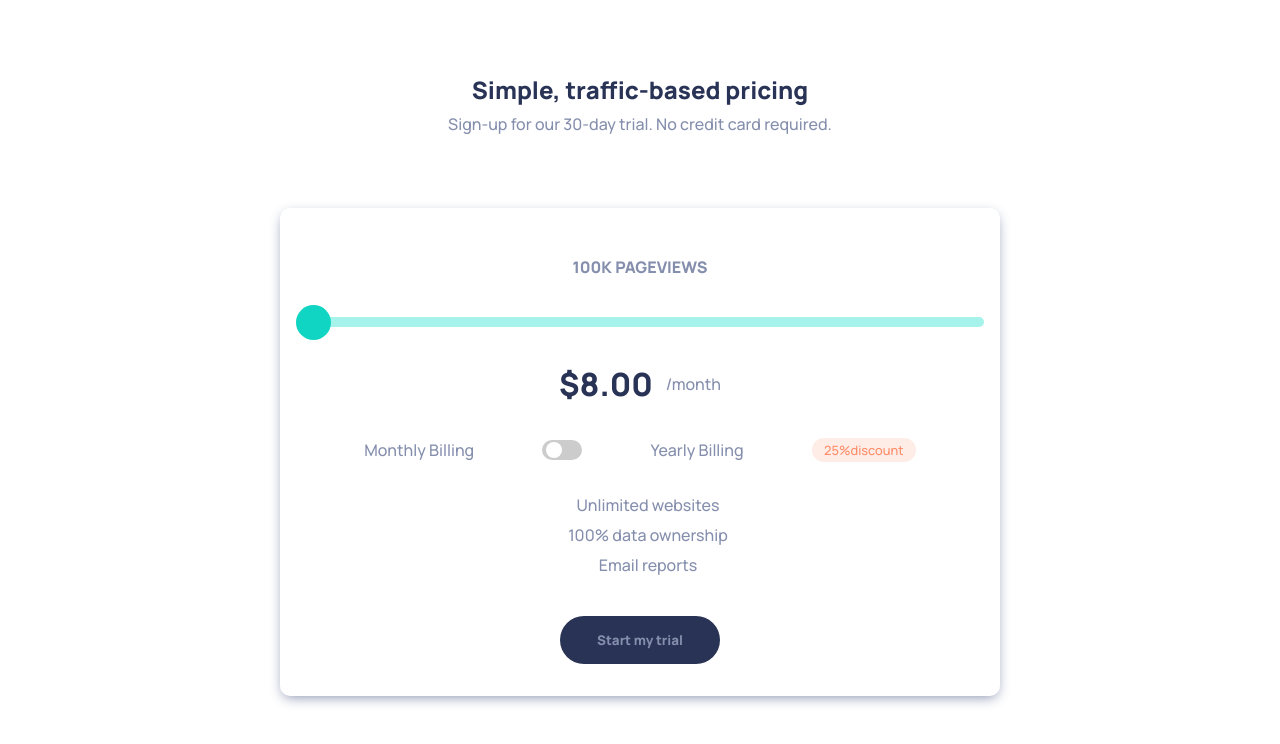
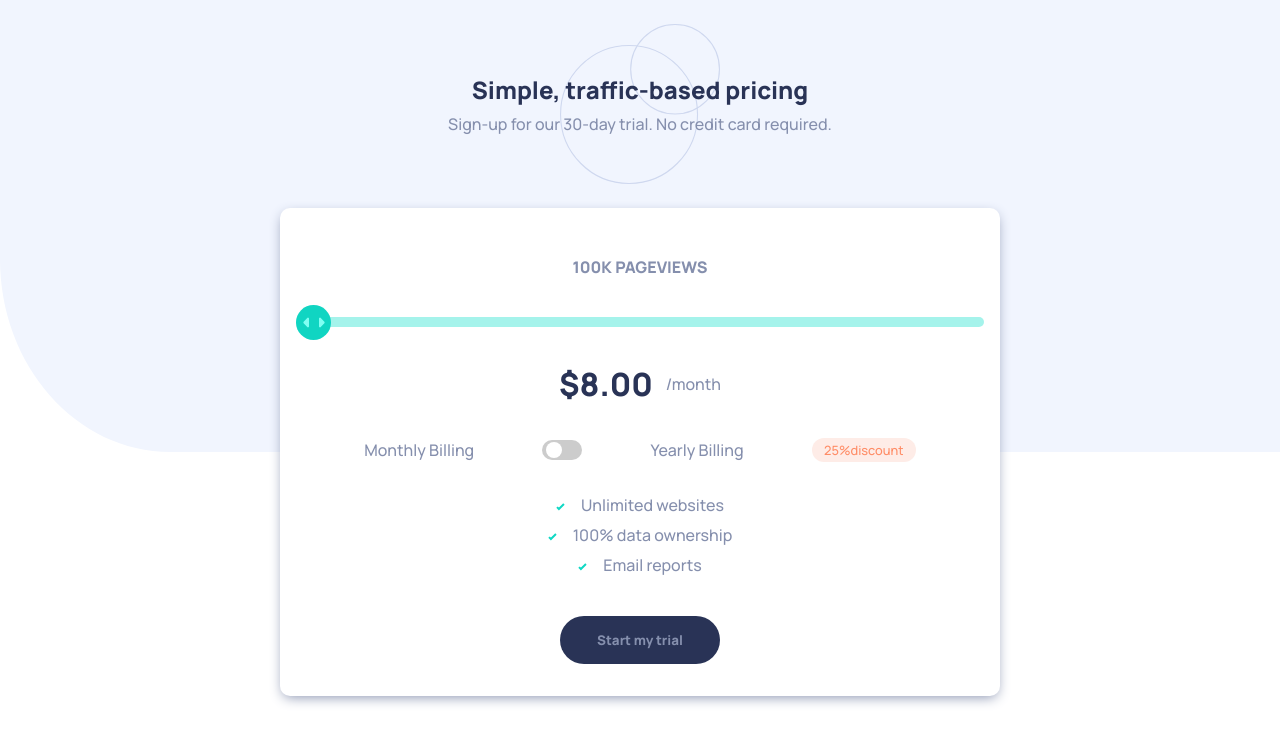
Before and after one commit to EvelyneB/interactive-pricing-component, a plain HTML site: page index.html in a window 1280 px wide. Drawn offline with Linux system fonts and the light colour scheme; the site is published under a folder, as on GitHub Pages, so addresses that start at the root find nothing.

Commit message:
updated images links

```diff
--- a/SCSS/style.scss
+++ b/SCSS/style.scss
@@ -28,7 +28,7 @@ $font-base: "Manrope", sans-serif;
 }
 
 .container{
-    background: url("/images/bg-pattern.svg") no-repeat;
+    background: url("../images/bg-pattern.svg") no-repeat;
     background-position: 0% 0%;
     background-size: 100% 65%;
     padding-left: 1rem;
@@ -40,7 +40,7 @@ $font-base: "Manrope", sans-serif;
     flex-direction: column;
     padding: 2rem;
     height: 13rem;
-    background: url("/images/pattern-circles.svg") no-repeat;
+    background: url("../images/pattern-circles.svg") no-repeat;
     background-size: 10rem 10rem;
     background-position: center;
 
@@ -127,7 +127,7 @@ width: 100%;
   -webkit-appearance: none;
   width:35px;
   height: 35px;
-  background-image: url("/images/icon-slider.svg");
+  background-image: url("../images/icon-slider.svg");
   background-repeat: no-repeat;
   background-position: 50% 50%;
   background-color: $color-strong-cyan-bg-slider;
@@ -214,7 +214,7 @@ width: 100%;
     padding-bottom: 0.5rem;
 
     &:before{
-        content: url("/images/icon-check.svg");
+        content: url("../images/icon-check.svg");
         padding-right: 1rem;
     }
 }
```
Also changed, not shown: css/style.css, 1 other file.
